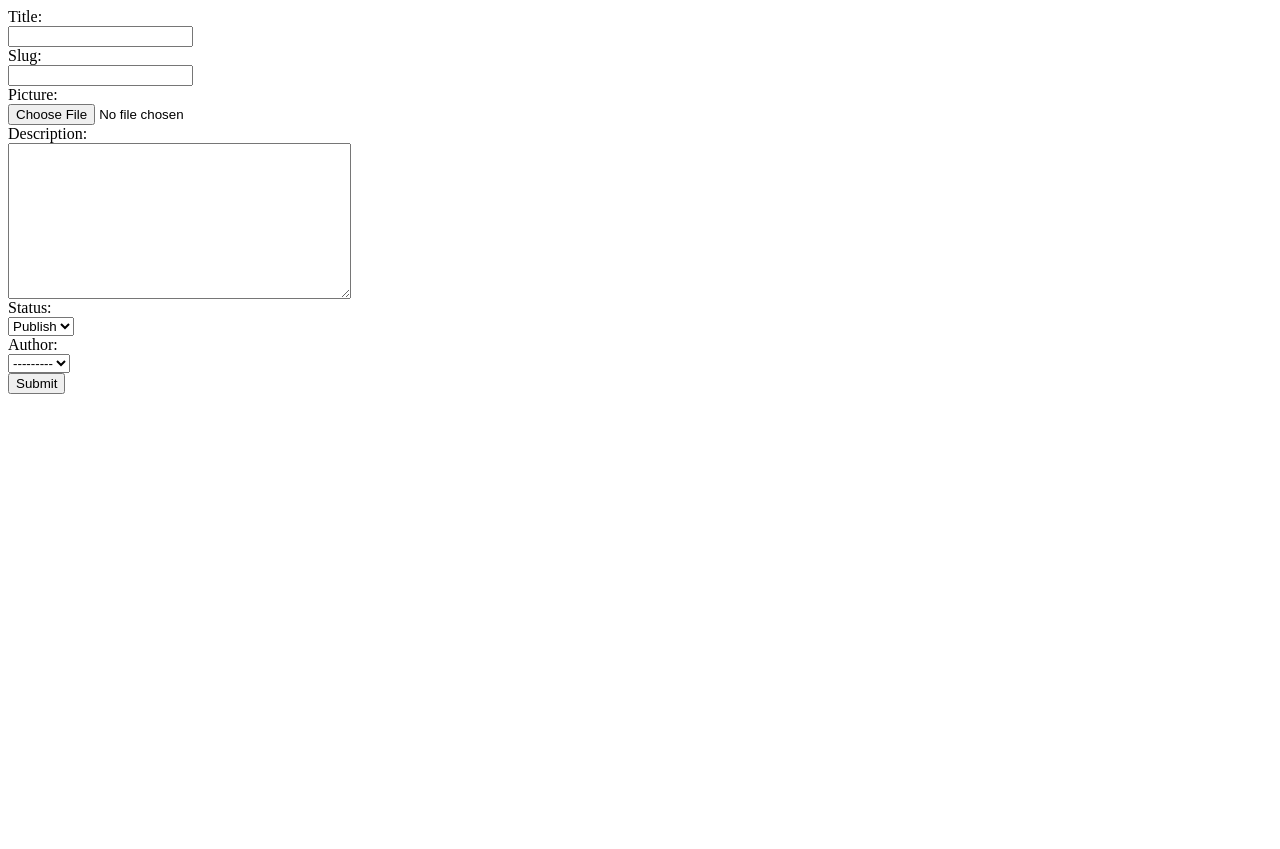
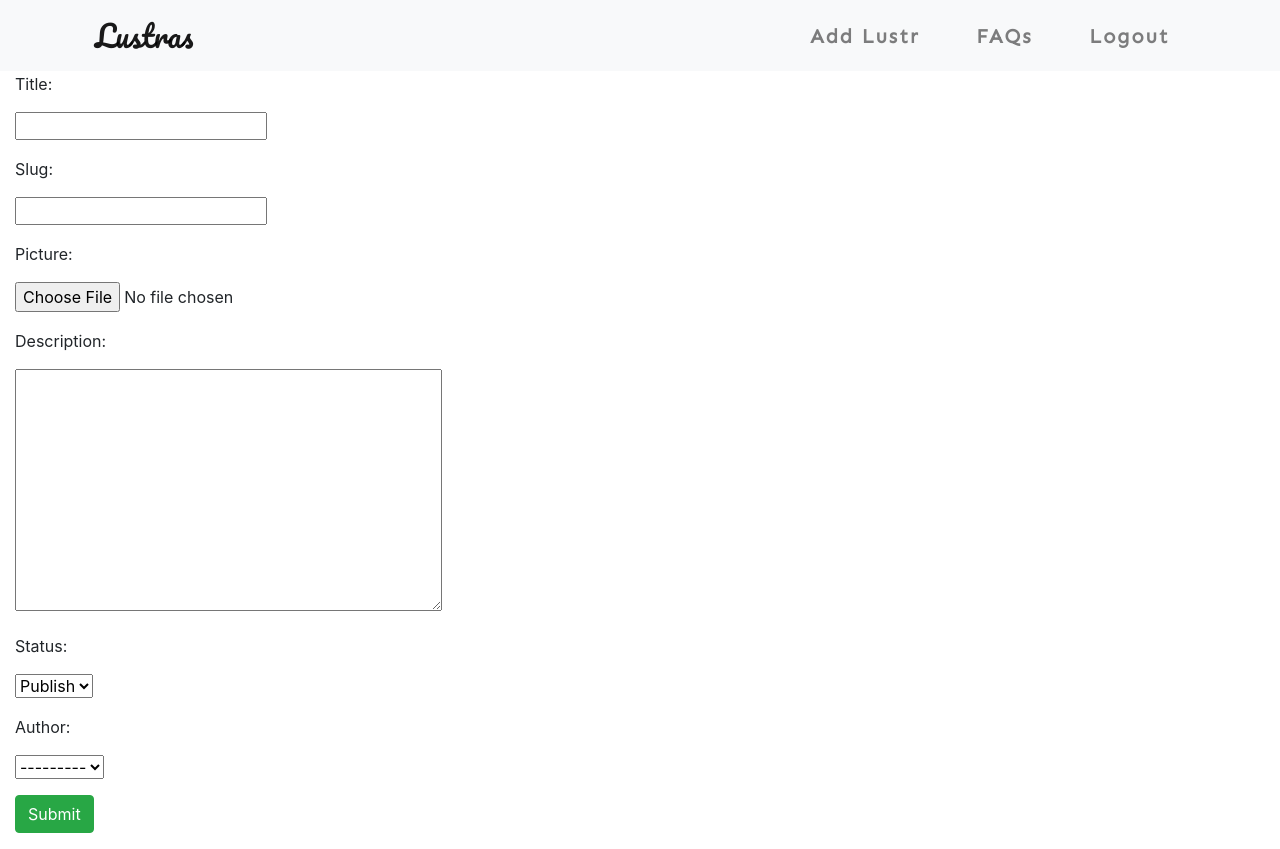
Before and after one commit to stephen-3rd/django-finas, a Django app: page /lustr/add in a window 1280 px wide. Before the commit the page ends 394 px from the top, so only its background shows below. Run offline with Django 3.2, Linux system fonts and the light colour scheme; data comes from the database, SQL or seed files in the repository; both versions use the stored data as it was after the commit; some libraries are stand-ins or nearby versions.

Commit message:
added bootsrap

```diff
--- a/finas/finatic/templates/finatic/form_template.html
+++ b/finas/finatic/templates/finatic/form_template.html
@@ -1,8 +1,18 @@
+<!--{% for field in form %}-->
+
+<!--<span>{{ field.errors }}</span>-->
+
+<!--<label for="">{{ field.label_tag }}</label>-->
+<!--<div>{{ field }}</div>-->
+
+<!--{% endfor %}-->
+
 {% for field in form %}
-
-<span>{{ field.errors }}</span>
-
-<label for="">{{ field.label_tag }}</label>
-<div>{{ field }}</div>
-
+    <div class="form-group">
+        <div class="col-sm-offset-2 col-sm-10">
+            <span class="text-danger small">{{ field.errors }}</span>
+        </div>
+        <label class="control-label col-sm-2" for="">{{ field.label_tag }}</label>
+        <div class="col-sm-10">{{ field }}</div>
+    </div>
 {% endfor %}
--- a/finas/finatic/templates/finatic/lust_form.html
+++ b/finas/finatic/templates/finatic/lust_form.html
@@ -1,7 +1,34 @@
-<form action="" method="post" enctype="multipart/form-data">
-    {% csrf_token %}
-    {% include 'finatic/form_template.html' %}
+{% extends 'base.html' %}
+
+{% block content %}
+
+<div class="row">
+    <div class="col-sm-12 col-md-7">
+        <div class="panel panel-default">
+            <div class="panel-body">
+
+                <form action="" method="post" enctype="multipart/form-data">
+                    {% csrf_token %}
+                    {% include 'finatic/form_template.html' %}
+                    <div class="form-group">
+                        <div class="col-sm-offset-2 col-sm-10">
+                            <button class="btn btn-success">Submit</button>
+                        </div>
+                    </div>
+
+                </form>
+
+            </div>
+        </div>
+    </div>
+</div>
+
+{% endblock %}
+
+<!--<form action="" method="post" enctype="multipart/form-data">-->
+<!--    {% csrf_token %}-->
+<!--    {% include 'finatic/form_template.html' %}-->
 
 
-    <button type="submit">Submit</button>
-</form>
+<!--    <button type="submit">Submit</button>-->
+<!--</form>-->
--- a/finas/templates/base.html
+++ b/finas/templates/base.html
@@ -6,7 +6,7 @@
     {% load static %}
     <link rel="stylesheet" type="text/css" href="{% static 'style.css' %}">
     <link rel="stylesheet" href="https://cdnjs.cloudflare.com/ajax/libs/font-awesome/4.7.0/css/font-awesome.min.css">
-        <link rel="stylesheet" href="https://maxcdn.bootstrapcdn.com/bootstrap/4.0.0/css/bootstrap.min.css" integrity="sha384-Gn5384xqQ1aoWXA+058RXPxPg6fy4IWvTNh0E263XmFcJlSAwiGgFAW/dAiS6JXm" crossorigin="anonymous" />
+    <link rel="stylesheet" href="https://maxcdn.bootstrapcdn.com/bootstrap/4.0.0/css/bootstrap.min.css" integrity="sha384-Gn5384xqQ1aoWXA+058RXPxPg6fy4IWvTNh0E263XmFcJlSAwiGgFAW/dAiS6JXm" crossorigin="anonymous" />
     <link rel="preconnect" href="https://fonts.gstatic.com">
     <link href="https://fonts.googleapis.com/css2?family=Pacifico&display=swap" rel="stylesheet">
     <link href="https://fonts.googleapis.com/css2?family=Sen&display=swap" rel="stylesheet">
```
Also changed, not shown: finas/db.sqlite3.
